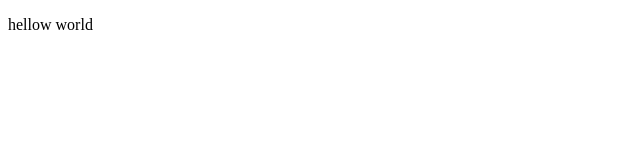
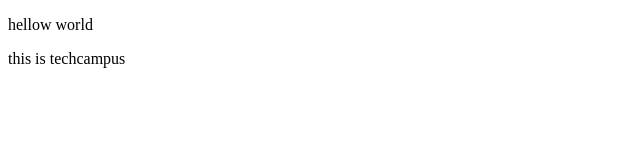
Before and after one commit to Bashaertechcampus/techcampus-1, a plain HTML site: page index.html in a window 1280 px wide. Shown: the whole page, without its empty margins (0-640 px from the left). Drawn offline with Linux system fonts and the light colour scheme.

Commit message:
add new line

```diff
--- a/index.html
+++ b/index.html
@@ -5,5 +5,6 @@
 </head>
 <body>
 <p>hellow world</p>
+<p>this is techcampus</p>
 </body>
 </html>
```
